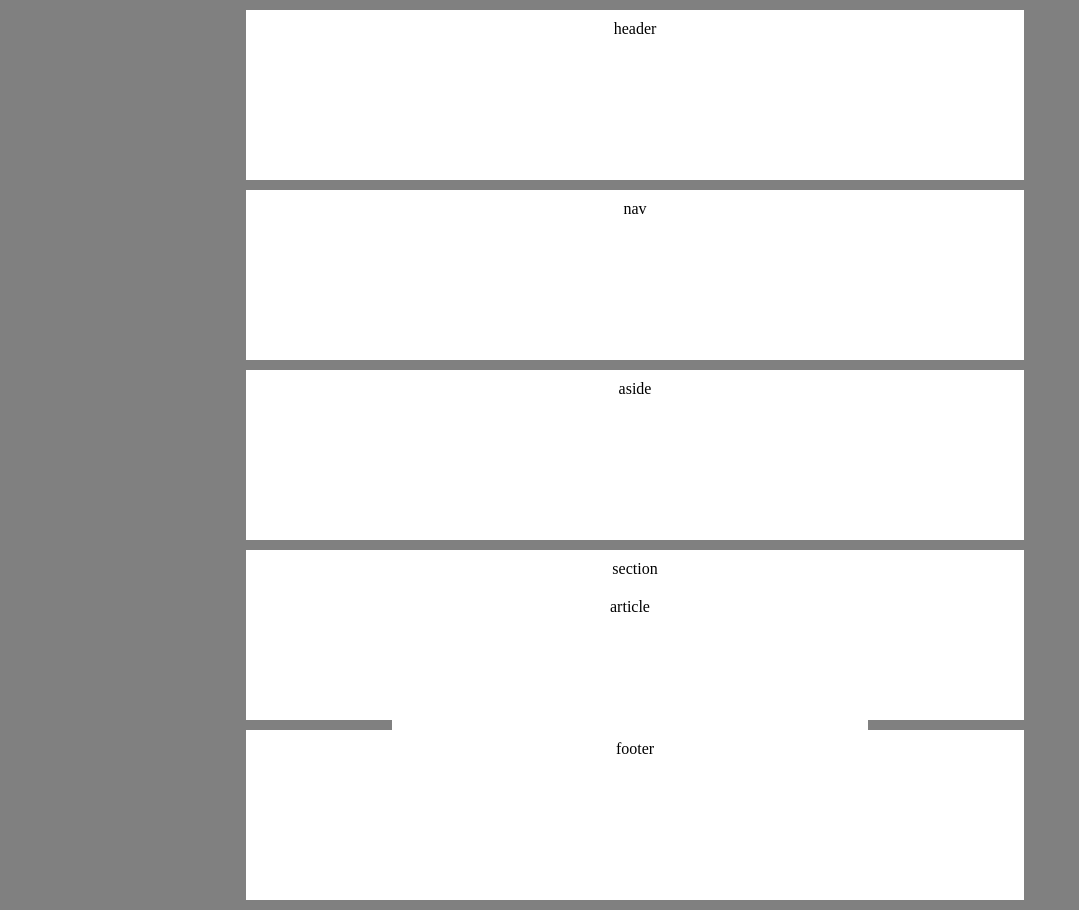
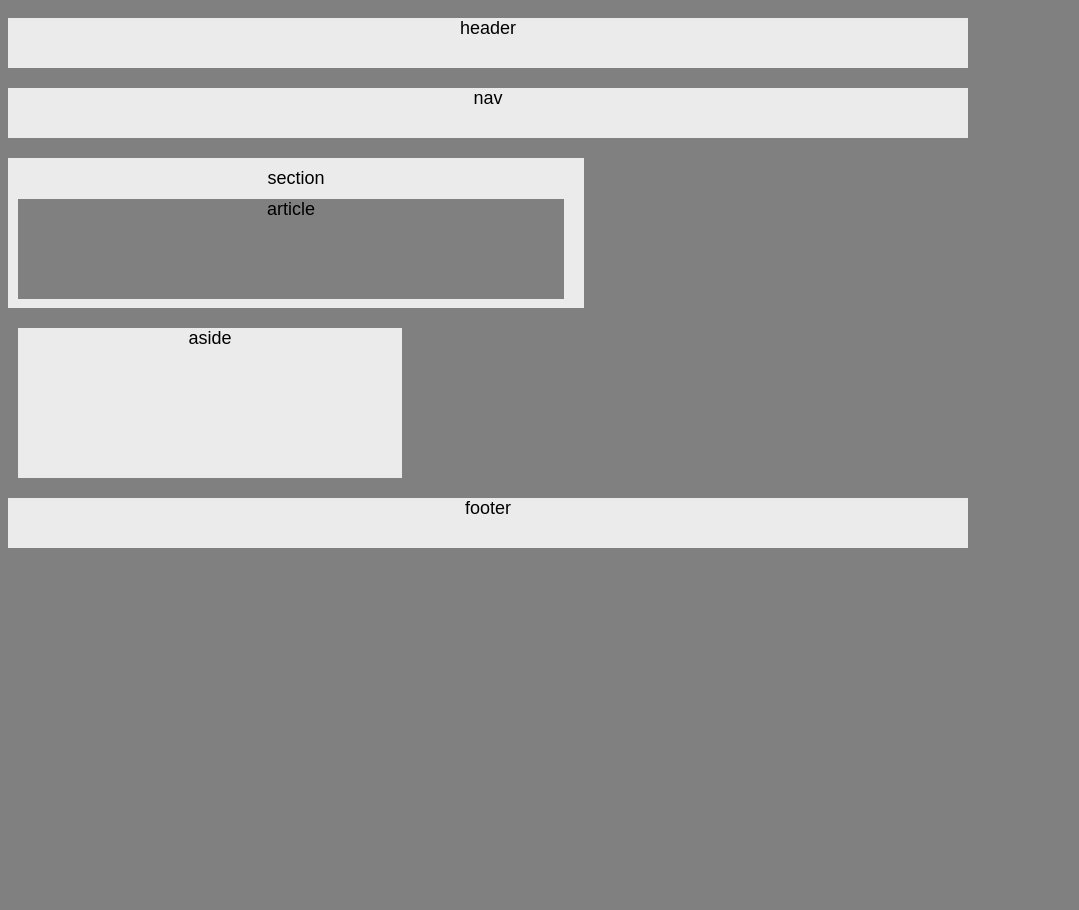
Before and after one commit to JayKrauss/HW-Wireframe, a plain HTML site: page index.html in a window 1280 px wide. Shown: the whole page, without its empty margins (0-1079 px from the left). After the commit the page ends 800 px from the top, so only its background shows below. Drawn offline with Linux system fonts and the light colour scheme.

Commit message:
Saved Upload

```diff
--- a/index.html
+++ b/index.html
@@ -6,31 +6,31 @@
   <link rel='stylesheet' type='text/css' href='style.css'>
   <title>Homework Wireframe</title>
 </head>
-<body style="background-color:gray;">
-    <center>
+<body style='background-color:grey;'>
+<center>
 
-<section id='header'>
-header
+<header>
+    header
+</header>
+
+<nav>
+    nav
+</nav>
+
+<section>
+section
+    <article>
+        article
+    </article>
 </section>
 
-<section id='nav'>
-nav
-</section>
+<aside>
+    aside
+</aside>
 
-<section id='aside'>
-aside
-</section>
-
-<section id='section'>
-section
-    <section id='article'>
-        article
-    </section>
-</section>
-
-<section id='footer'>
-footer
-</section>
+<footer>
+    footer
+</footer>
 
 </center>
 </body>
--- a/style.css
+++ b/style.css
@@ -1,8 +1,22 @@
+* {
+    box-sizing: border-box;
+    text-align: center;
+  }
+
+  body {
+    font-family: Arial, Helvetica, sans-serif;
+    color: '#777';
+    background: '#777';
+    width: 960px;
+    font-size: 18px;
+
+  }
+
 header {
     float: left;
     width: 100%;
     height: 50px;
-    background-color: white;
+    background-color: #ebebeb;
     margin-top: 10px;
     margin-bottom: 10px;
 
@@ -12,17 +26,17 @@ nav {
     float: left;
     width: 100%;
     height: 50px;
-    background-color: white;
+    background-color: #ebebeb;
     margin-top: 10px;
     margin-bottom: 10px;
 
 }
 
 section {
-    clear: both;
+    float: left;
     width: 60%;
     height: 150px;
-    background-color: white;
+    background-color: #ebebeb;
     margin-top: 10px;
     margin-bottom: 10px;
     margin-right: 10px;
@@ -31,10 +45,10 @@ section {
 }
 
 aside {
-    clear: both;
+    float: left;
     width: 40%;
     height: 150px;
-    background-color: white;
+    background-color: #ebebeb;
     margin-top: 10px;
     margin-bottom: 10px;
     margin-left: 10px;
@@ -42,7 +56,8 @@ aside {
 }
 
 article {
-    background-color: white;
+    background-color: grey;
+    height: 100px;
     margin-top: 10px;
     margin-bottom: 10px;
     margin-right: 10px;
@@ -53,6 +68,6 @@ footer {
     float: left;
     width: 100%;
     height: 50px;
-    background-color: white;
+    background-color: #ebebeb;
     margin-top: 10px;
 }
```
